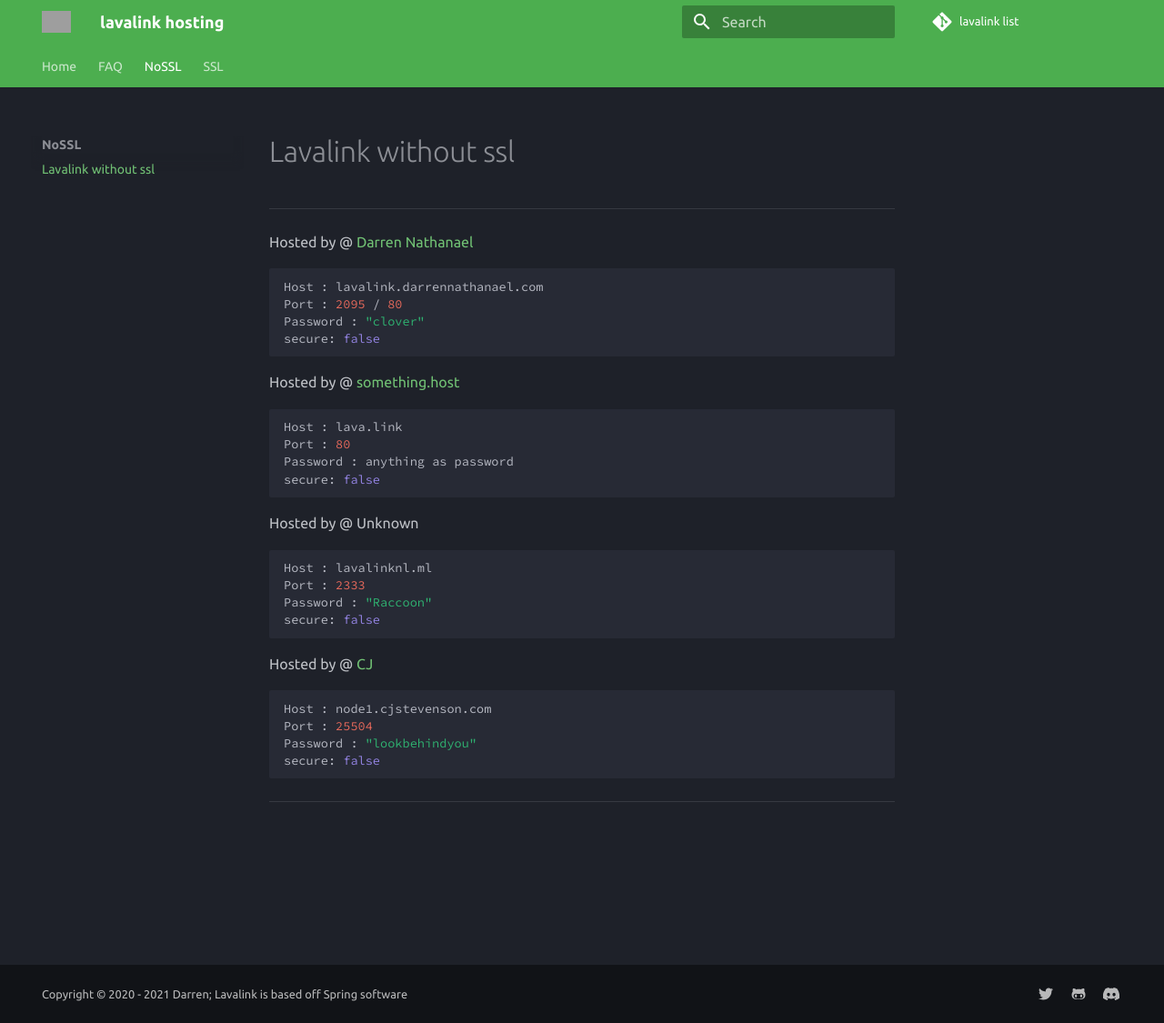
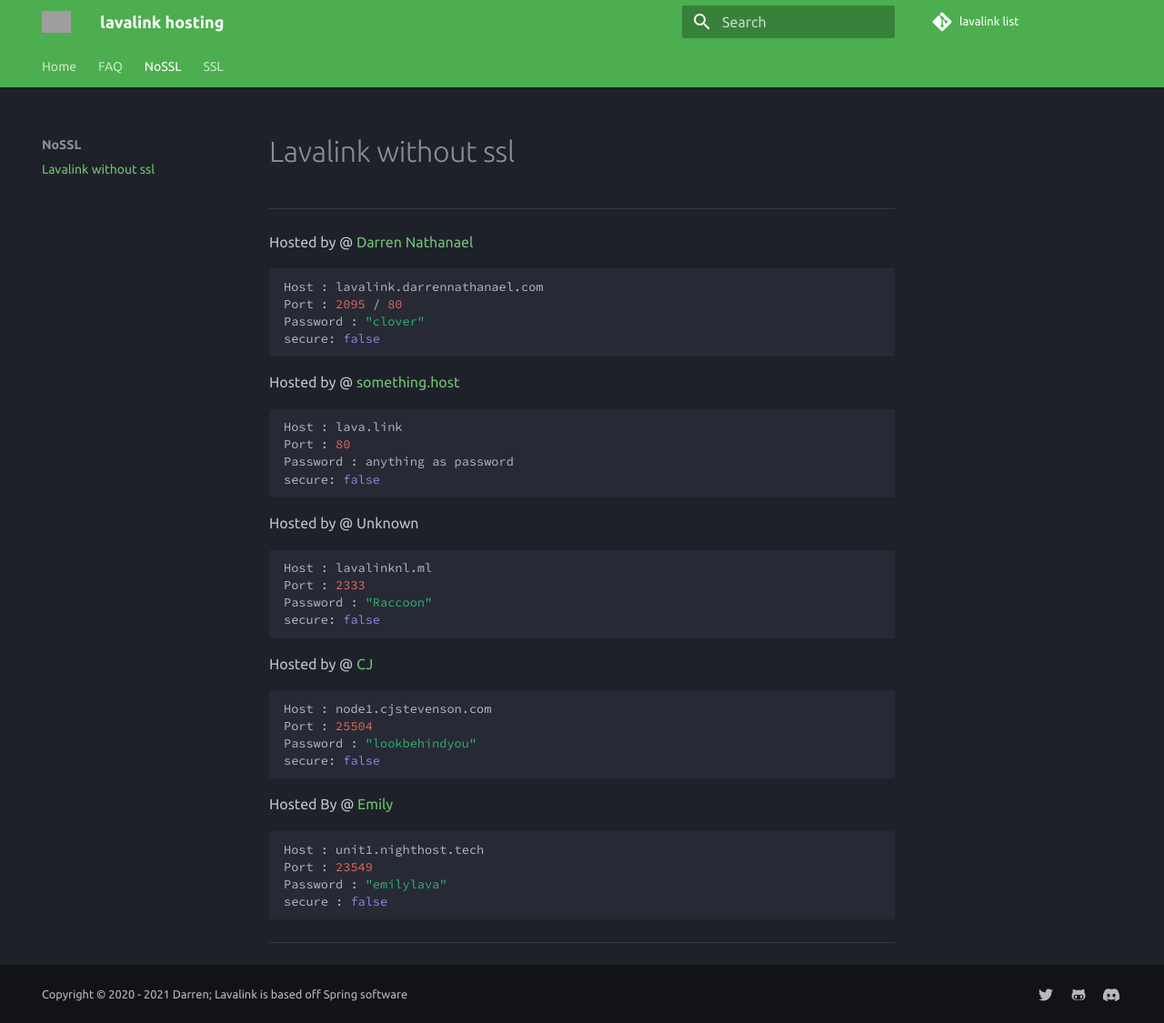
Before and after one commit to DarrenOfficial/lavalink-list, an MkDocs documentation site: the page built from docs/NoSSL/lavalink-without-ssl.md, in a window 1280 px wide and 1125 px high. Shown: the whole window at 91% size. Built offline with MkDocs 1.6.1 and Material for MkDocs 9.7.7, drawn with Linux system fonts in a browser that asks for light colours; comment, search, counter and statistics services are not loaded; grey boxes are pictures that could not be loaded.

Commit message:
Update lavalink-without-ssl.md

````diff
--- a/docs/NoSSL/lavalink-without-ssl.md
+++ b/docs/NoSSL/lavalink-without-ssl.md
@@ -27,4 +27,11 @@ Port : 25504
 Password : "lookbehindyou"
 secure: false
 ```
+Hosted By @ [Emily](https://github.com/Emily8733)
+```bash
+Host : unit1.nighthost.tech
+Port : 23549
+Password : "emilylava"
+secure : false
+```
 ---
````
